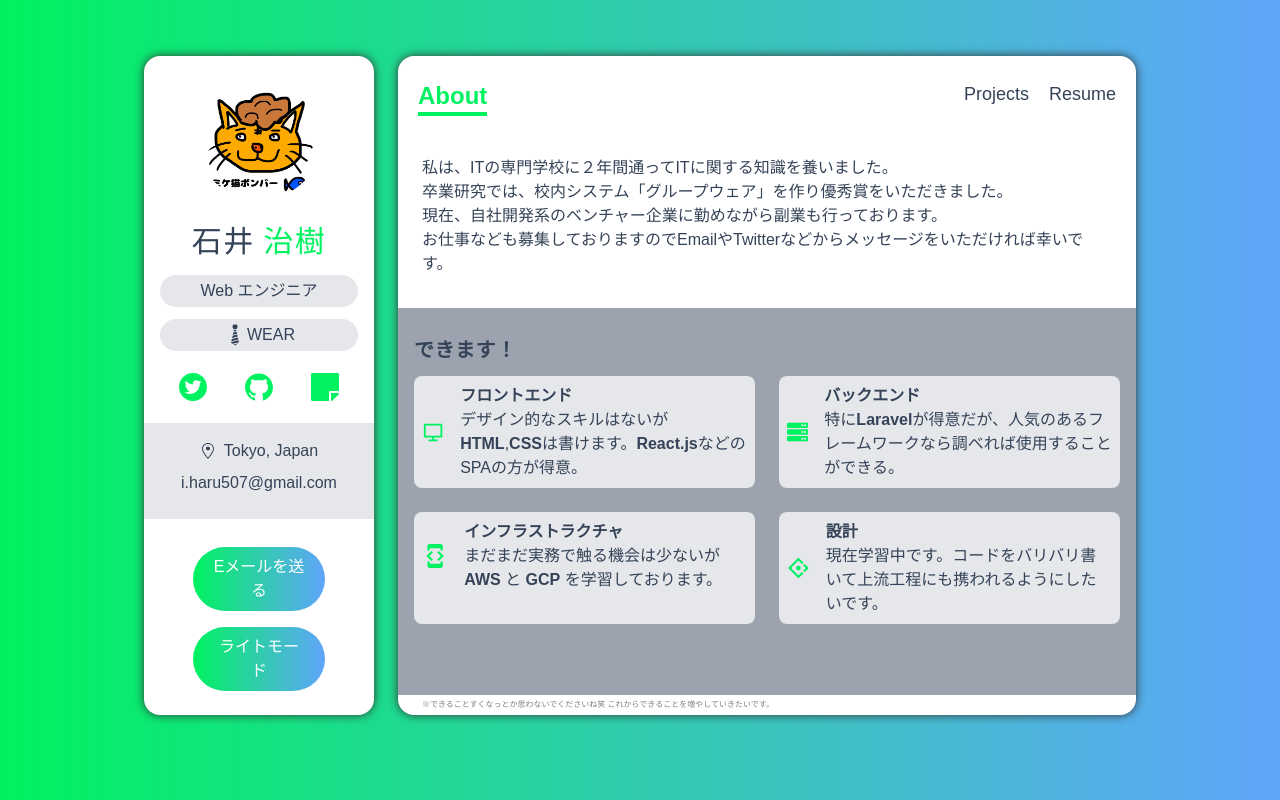
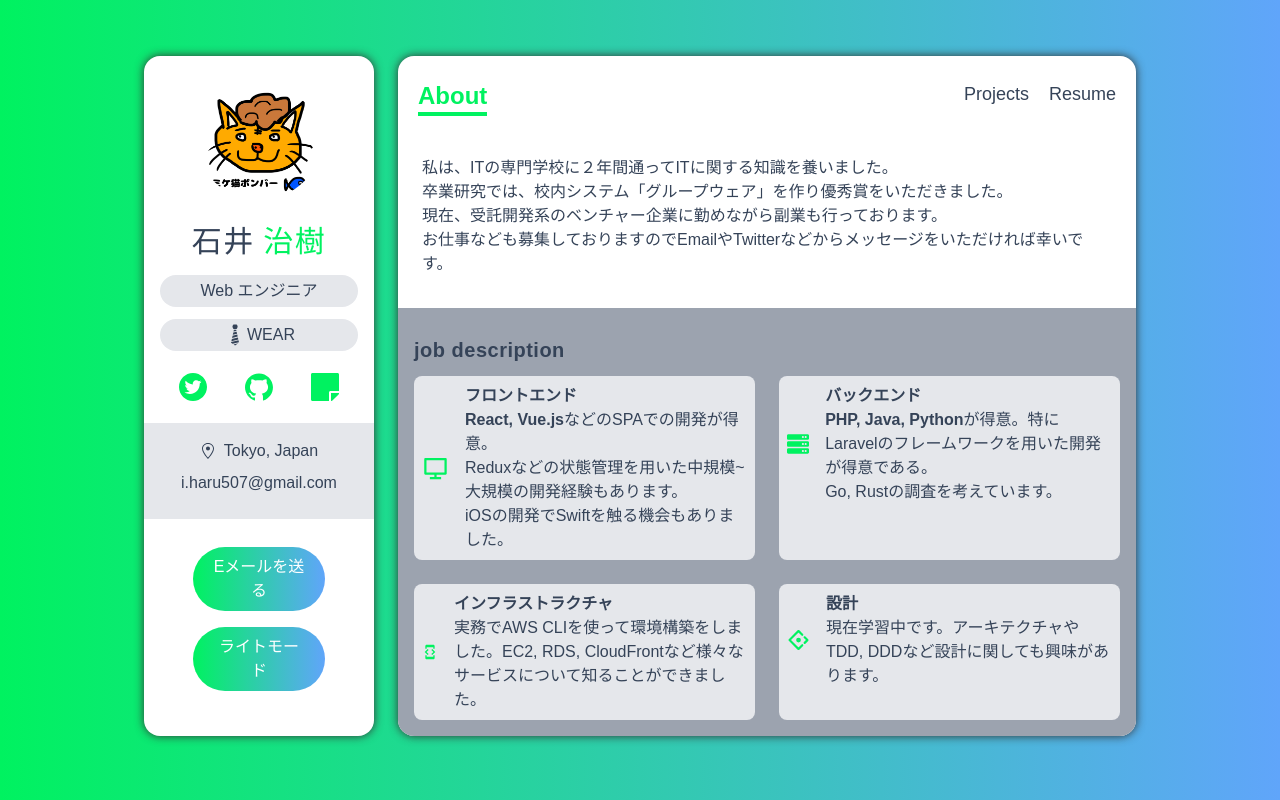
Before and after one commit to haru507/mikeneko-507, a Next.js app: page / in a window 1280 px wide. Built offline with nearby package versions, Linux system fonts and the light colour scheme.

Commit message:
軽微な修正

```diff
--- a/components/Sidebar.tsx
+++ b/components/Sidebar.tsx
@@ -46,7 +46,7 @@ function Sidebar() {
         <a href="https://github.com/haru507">
           <AiFillGithub className="w-8 h-8 cursor-pointer" />
         </a>
-        <a href="https://note.com/app_haru57/">
+        <a href="https://zenn.dev/haru507">
           <FaStickyNote className="w-8 h-8 cursor-pointer" />
         </a>
       </div>
--- a/data.ts
+++ b/data.ts
@@ -10,25 +10,25 @@ export const services: IServes[] = [
     Icon: RiComputerLine,
     title: "フロントエンド",
     about:
-      "デザイン的なスキルはないが<b>HTML</b>,<b>CSS</b>は書けます。<b>React.js</b>などのSPAの方が得意。",
+      "<b>React, Vue.js</b>などのSPAでの開発が得意。<br/>Reduxなどの状態管理を用いた中規模~大規模の開発経験もあります。<br/>iOSの開発でSwiftを触る機会もありました。",
   },
   {
     Icon: FaServer,
     title: "バックエンド",
     about:
-      "特に<b>Laravel</b>が得意だが、人気のあるフレームワークなら調べれば使用することができる。",
+      "<b>PHP, Java, Python</b>が得意。特にLaravelのフレームワークを用いた開発が得意である。<br/>Go, Rustの調査を考えています。",
   },
   {
     Icon: MdDeveloperMode,
     title: "インフラストラクチャ",
     about:
-      "まだまだ実務で触る機会は少ないが <b>AWS</b> と <b>GCP</b> を学習しております。",
+      "実務でAWS CLIを使って環境構築をしました。EC2, RDS, CloudFrontなど様々なサービスについて知ることができました。",
   },
   {
     Icon: AiOutlineAntDesign,
     title: "設計",
     about:
-      "現在学習中です。コードをバリバリ書いて上流工程にも携われるようにしたいです。",
+      "現在学習中です。アーキテクチャやTDD, DDDなど設計に関しても興味があります。",
   },
 ];
 
@@ -41,7 +41,7 @@ export const languages: ISkill[] = [
   {
     Icon: BsCircleFill,
     name: "PHP",
-    level: "60%",
+    level: "80%",
   },
   {
     Icon: BsCircleFill,
@@ -50,8 +50,8 @@ export const languages: ISkill[] = [
   },
   {
     Icon: BsCircleFill,
-    name: "Java Script",
-    level: "60%",
+    name: "Javascript",
+    level: "75%",
   },
   {
     Icon: BsCircleFill,
@@ -61,15 +61,20 @@ export const languages: ISkill[] = [
   {
     Icon: BsCircleFill,
     name: "Swift",
-    level: "35%",
+    level: "50%",
   },
+  {
+    Icon: BsCircleFill,
+    name: "Kotlin",
+    level: "50%",
+  }
 ];
 
 export const tools: ISkill[] = [
   {
     Icon: BsCircleFill,
     name: "React",
-    level: "70%",
+    level: "80%",
   },
   {
     Icon: BsCircleFill,
@@ -79,7 +84,12 @@ export const tools: ISkill[] = [
   {
     Icon: BsCircleFill,
     name: "Laravel",
-    level: "70%",
+    level: "80%",
+  },
+  {
+    Icon: BsCircleFill,
+    name: "Vue.js",
+    level: "60%",
   },
   {
     Icon: BsCircleFill,
@@ -213,4 +223,15 @@ export const projects: IProject[] = [
       "研修の日報はエクセルに書くため、プログラムを実行すると決まった日にちのセルに書き込みを行ってくれるプログラムを作りました。メールまで作ってくれます",
     key_techs: ["Python", "openpyxl", "LibreOffice",],
   },
+  {
+    id: 11,
+    name: "ito",
+    image_path: "/images/ito.png",
+    deployed_url: "http://54.65.27.209/start",
+    github_url: "https://github.com/haru507/ito",
+    category: ["react"],
+    description:
+      "React, GoとWebSocketを使って ito のゲームを作りました。",
+      key_techs: ["react", "go", "websocket"]
+  }
 ];
--- a/pages/_app.tsx
+++ b/pages/_app.tsx
@@ -2,10 +2,12 @@ import Navbar from "../components/Navbar";
 import Sidebar from "../components/Sidebar";
 import "../styles/globals.css";
 import { ThemeProvider } from "next-themes";
+import Head from "next/head";
 
 function MyApp({ Component, pageProps }) {
   return (
     <ThemeProvider attribute="class">
+      <Head>Mikeneko Portfolio</Head>
       <div className="grid grid-cols-12 gap-6 px-5 lg:px-36 lg:mb-0 my-14 sm:px-20 md:px-32 xl:px-46">
         <div className="h-full col-span-12 p-4 text-base text-center bg-white shadow-custom-light dark:bg-dark-500 lg:col-span-3 rounded-2xl dark:shadow-custom-dark">
           <Sidebar />
--- a/pages/index.tsx
+++ b/pages/index.tsx
@@ -10,14 +10,14 @@ const index = ({endpoint}) => {
       <h5 className="my-3 font-medium">
         私は、ITの専門学校に２年間通ってITに関する知識を養いました。<br />
         卒業研究では、校内システム「グループウェア」を作り優秀賞をいただきました。<br />
-        現在、自社開発系のベンチャー企業に勤めながら副業も行っております。<br />
+        現在、受託開発系のベンチャー企業に勤めながら副業も行っております。<br />
         お仕事なども募集しておりますのでEmailやTwitterなどからメッセージをいただければ幸いです。
       </h5>
       <div
         className="flex-grow p-4 mt-5 bg-gray-400 dark:bg-dark-100"
         style={{ marginLeft: "-1.5rem", marginRight: "-1.5rem" }}
       >
-        <h6 className="my-3 text-xl font-bold tracking-wide">できます！</h6>
+        <h6 className="my-3 text-xl font-bold tracking-wide">job description</h6>
         <div className="grid gap-6 lg:grid-cols-2">
           {services.map((service) => (
             <div
@@ -29,9 +29,6 @@ const index = ({endpoint}) => {
           ))}
         </div>
       </div>
-      <p className="my-1" style={{color: "gray", fontSize: "0.5rem"}}>
-        ※できることすくなっとか思わないでくださいね笑 これからできることを増やしていきたいです。
-      </p>
     </div>
   );
 };
```
Also changed, not shown: public/images/ito.png (added).
